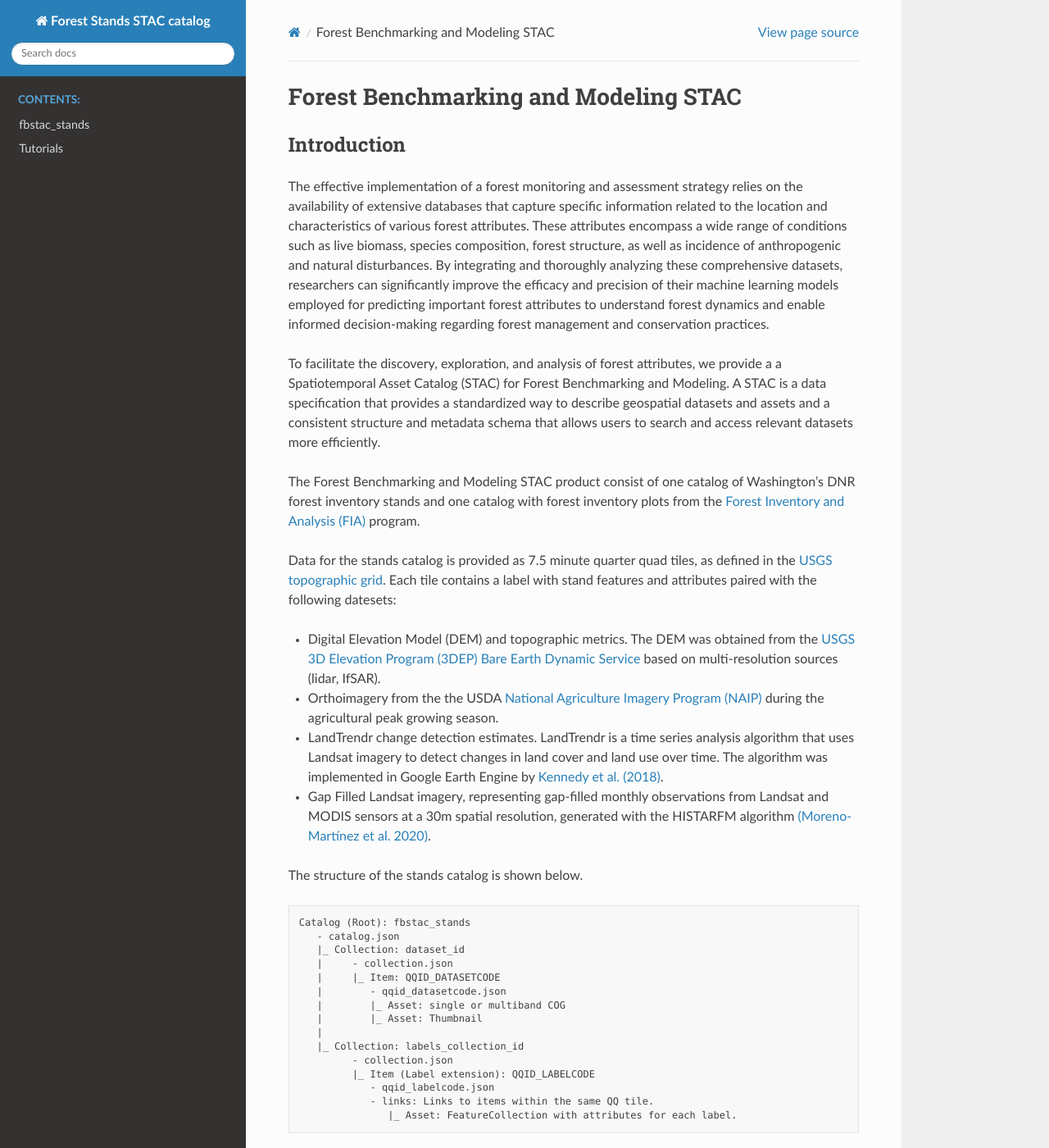
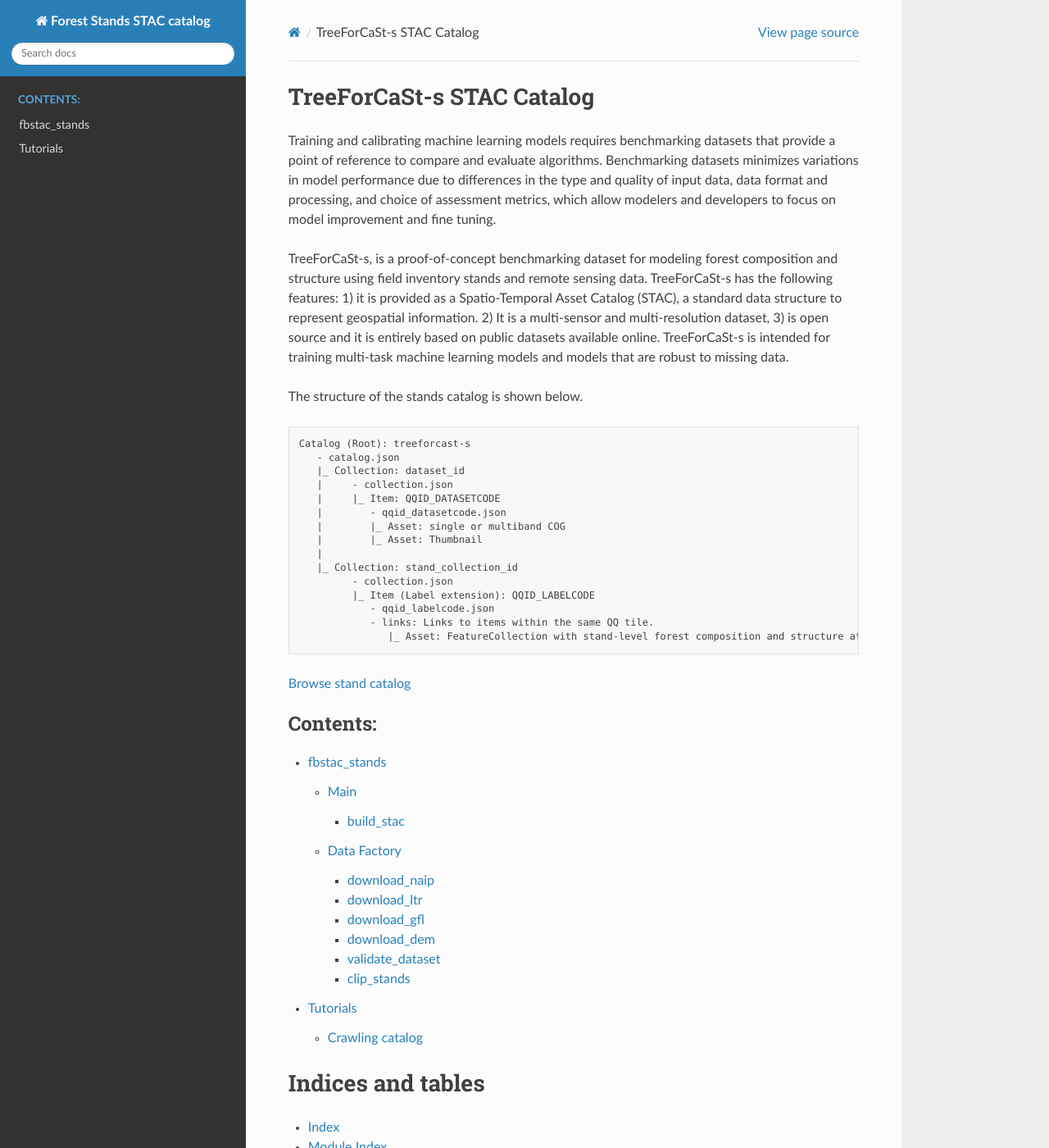
Before and after one commit to Ecotrust/TreeForCaSt-s, a Sphinx documentation site: the page built from docs/source/index.rst, in a window 1280 px wide and 1400 px high. Shown: the whole window at 82% size. Built offline with Sphinx 7.4.7 and the Read the Docs theme 2.0.0, drawn with Linux system fonts in a browser that asks for light colours.

Commit message:
Update docs

```diff
--- a/docs/source/index.rst
+++ b/docs/source/index.rst
@@ -3,30 +3,18 @@
    You can adapt this file completely to your liking, but it should at least
    contain the root `toctree` directive.
 
-Forest Benchmarking and Modeling STAC
-=====================================
+TreeForCaSt-s STAC Catalog
+==========================
 
-Introduction
-------------
+Training and calibrating machine learning models requires benchmarking datasets that provide a point of reference to compare and evaluate algorithms. Benchmarking datasets minimizes variations in model performance due to differences in the type and quality of input data, data format and processing, and choice of assessment metrics, which allow modelers and developers to focus on model improvement and fine tuning.
 
-The effective implementation of a forest monitoring and assessment strategy relies on the availability of extensive databases that capture specific information related to the location and characteristics of various forest attributes. These attributes encompass a wide range of conditions such as live biomass, species composition, forest structure, as well as incidence of anthropogenic and natural disturbances. By integrating and thoroughly analyzing these comprehensive datasets, researchers can significantly improve the efficacy and precision of their machine learning models employed for predicting important forest attributes to understand forest dynamics and enable informed decision-making regarding forest management and conservation practices.
-
-To facilitate the discovery, exploration, and analysis of forest attributes, we provide a a Spatiotemporal Asset Catalog (STAC) for Forest Benchmarking and Modeling. A STAC is a data specification that provides a standardized way to describe geospatial datasets and assets and a consistent structure and metadata schema that allows users to search and access relevant datasets more efficiently.
-
-The Forest Benchmarking and Modeling STAC product consist of one catalog of Washington's DNR forest inventory stands and one catalog with forest inventory plots from the `Forest Inventory and Analysis (FIA) <https://www.fia.fs.fed.us/>`_ program.
-
-Data for the stands catalog is provided as 7.5 minute quarter quad tiles, as defined in the `USGS topographic grid <https://carto.nationalmap.gov/arcgis/rest/services/map_indices/MapServer/4>`_. Each tile contains a label with stand features and attributes paired with the following datesets:
-
-* Digital Elevation Model (DEM) and topographic metrics. The DEM was obtained from the `USGS 3D Elevation Program (3DEP) Bare Earth Dynamic Service <https://www.usgs.gov/3d-elevation-program/about-3dep-products-services>`_ based on multi-resolution sources (lidar, IfSAR).
-* Orthoimagery from the the USDA `National Agriculture Imagery Program (NAIP) <https://naip-usdaonline.hub.arcgis.com/>`_ during the agricultural peak growing season.
-* LandTrendr change detection estimates. LandTrendr is a time series analysis algorithm that uses Landsat imagery to detect changes in land cover and land use over time. The algorithm was implemented in Google Earth Engine by  `Kennedy et al. (2018) <https://www.mdpi.com/2072-4292/10/5/691>`_.
-* Gap Filled Landsat imagery, representing gap-filled monthly observations from Landsat and MODIS sensors at a 30m spatial resolution, generated with the HISTARFM algorithm `(Moreno-Martínez et al. 2020) <https://www.sciencedirect.com/science/article/pii/S0034425720302716>`_.
+TreeForCaSt-s, is a proof-of-concept benchmarking dataset for modeling forest composition and structure using field inventory stands and remote sensing data. TreeForCaSt-s has the following features: 1) it is provided as a Spatio-Temporal Asset Catalog (STAC), a standard data structure to represent geospatial information. 2) It is a multi-sensor and multi-resolution dataset, 3) is open source and it is entirely based on public datasets available online. TreeForCaSt-s is intended for training multi-task machine learning models and models that are robust to missing data.
 
 The structure of the stands catalog is shown below.
 
 .. code-block:: text
 
-   Catalog (Root): fbstac_stands
+   Catalog (Root): treeforcast-s
       - catalog.json
       |_ Collection: dataset_id
       |     - collection.json
@@ -35,14 +23,14 @@
       |        |_ Asset: single or multiband COG
       |        |_ Asset: Thumbnail
       |
-      |_ Collection: labels_collection_id
+      |_ Collection: stand_collection_id
             - collection.json
             |_ Item (Label extension): QQID_LABELCODE
                - qqid_labelcode.json
                - links: Links to items within the same QQ tile.
-                  |_ Asset: FeatureCollection with attributes for each label.
+                  |_ Asset: FeatureCollection with stand-level forest composition and structure attributes.
 
-`Browse stand catalog <https://radiantearth.github.io/stac-browser/#/external/fbstac-stands.s3.us-east-1.amazonaws.com/fbstac-stands/catalog.json?.language=en>`_
+`Browse stand catalog <https://radiantearth.github.io/stac-browser/#/external/fbstac-stands.s3.us-east-1.amazonaws.com/stands/fbstac-stands/catalog.json?.language=en>`_
 
 
 .. toctree::
```
Also changed, not shown: README.md (+5 -3 lines).
